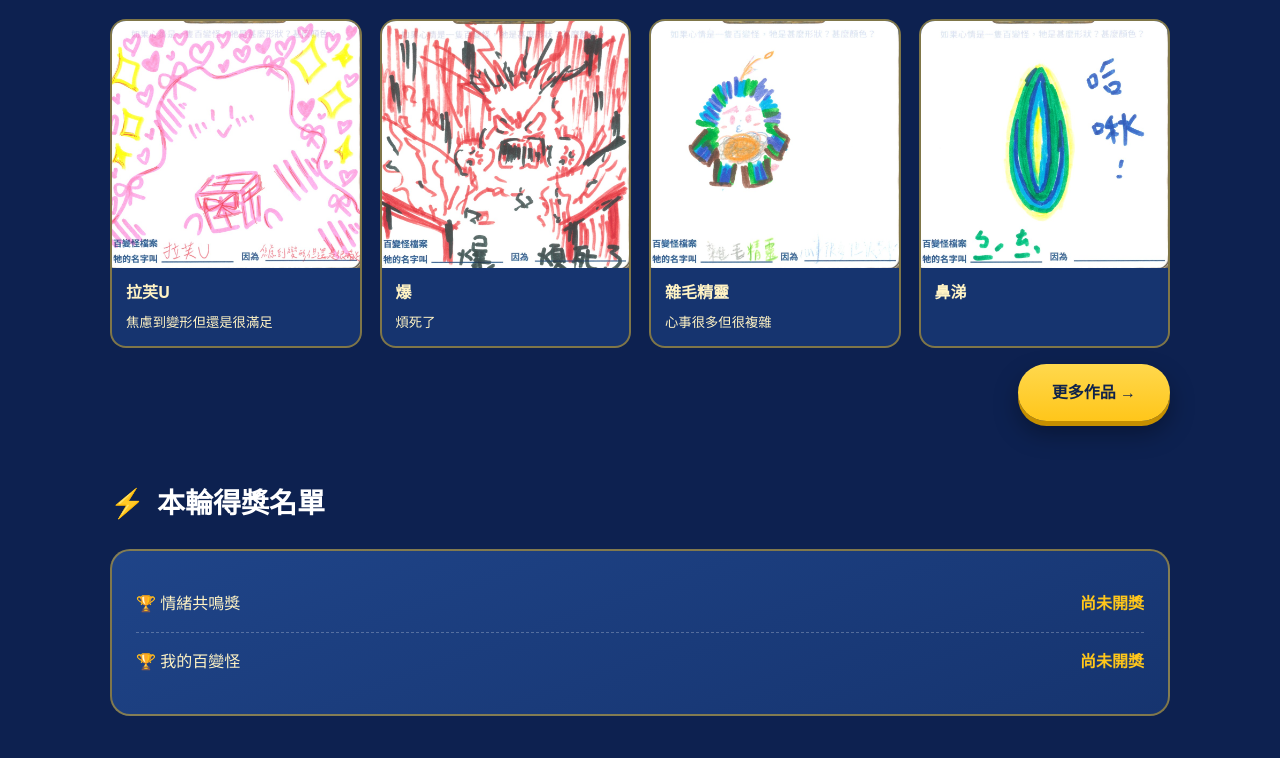
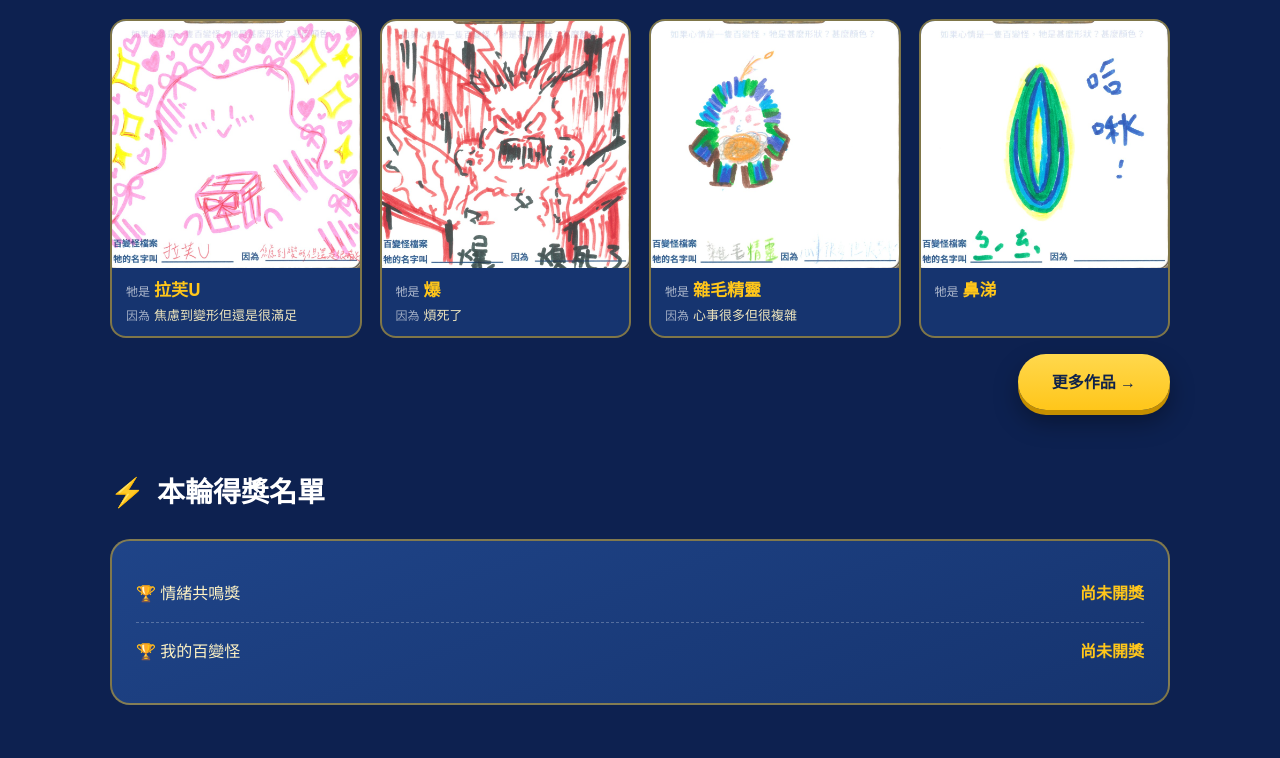
Before and after one commit to beekids-blip/EMOJI-COMPANY, a plain HTML site: page index.html in a window 1280 px wide. Shown: the part 1772-2530 px from the top of the page. Drawn offline with Linux system fonts and the light colour scheme.

Commit message:
Update index.html

```diff
--- a/index.html
+++ b/index.html
@@ -53,6 +53,10 @@
     .works{display:grid;grid-template-columns:repeat(auto-fill,minmax(220px,1fr));gap:18px}
     .work{background:var(--navy2);border:2px solid rgba(255,198,26,.45);border-radius:16px;overflow:hidden}
     .work img{width:100%;aspect-ratio:1;object-fit:cover;display:block}.work div{padding:10px 14px}
+    .work .w-title{padding:0!important;font-size:17px;color:var(--gold);line-height:1.4}
+    .work .w-title b{font-weight:800}
+    .work .w-why{padding:0!important;margin-top:4px;font-size:13px;color:var(--cream);opacity:.92;line-height:1.5}
+    .work .w-pre{font-size:12px;font-weight:400;color:#fff;opacity:.65;margin-right:4px}
     .empty{text-align:center;padding:40px 20px;border:2px dashed rgba(255,198,26,.5);border-radius:20px;color:#cfd8f5}
     .win{display:flex;justify-content:space-between;padding:14px 0;border-bottom:1px dashed rgba(255,255,255,.25)}.win:last-child{border:0}
     .win b{color:var(--gold)}
@@ -338,7 +342,8 @@
     function go(v){document.querySelectorAll('.view').forEach(e=>e.classList.toggle('on',e.id===v));
     document.querySelectorAll('.nav button').forEach(b=>b.classList.toggle('on',b.dataset.v===v));scrollTo(0,0)}
     const esc=s=>String(s).replace(/[&<>"]/g,c=>({'&':'&amp;','<':'&lt;','>':'&gt;','"':'&quot;'}[c]));
-    function workHTML(list,empty){return list.length?'<div class="works">'+list.map(w=>`<div class="work"><img loading="lazy" src="${esc(w.image)}" alt="${esc(w.title||'')}"><div><b>${esc(w.title||'')}</b><br><small>${esc(w.author||'')}</small></div></div>`).join('')+'</div>':`<div class="empty">${empty}</div>`}
+    function workHTML(list,empty){return list.length?'<div class="works">'+list.map(w=>`<div class="work"><img loading="lazy" src="${esc(w.image)}" alt="${esc(w.title||'')}">
+<div>${w.title?'<div class="w-title"><span class="w-pre">牠是</span><b>'+esc(w.title)+'</b></div>':''}${w.author?'<div class="w-why"><span class="w-pre">因為</span>'+esc(w.author)+'</div>':''}</div>    </div>`).join('')+'</div>':`<div class="empty">${empty}</div>`}
     $('deadline').textContent=SITE.deadline;
     $('featured').innerHTML=workHTML(SITE.works.filter(w=>w.featured),'🖼️ 本輪精選作品即將登場，快來投稿吧！');
     $('allworks').innerHTML=workHTML(SITE.works,'🖼️ 作品陸續上架中，期待你的投稿！');
```
